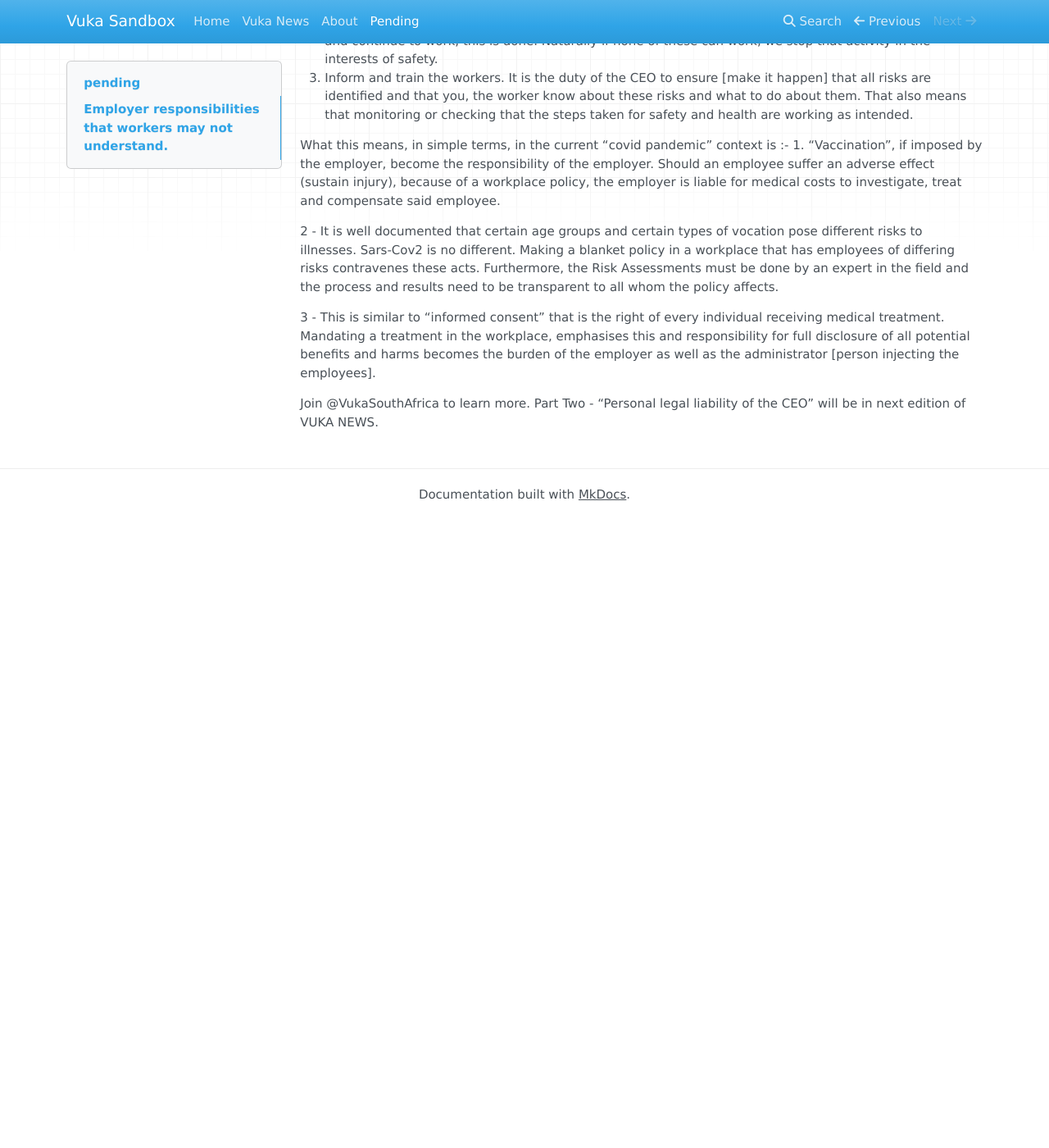
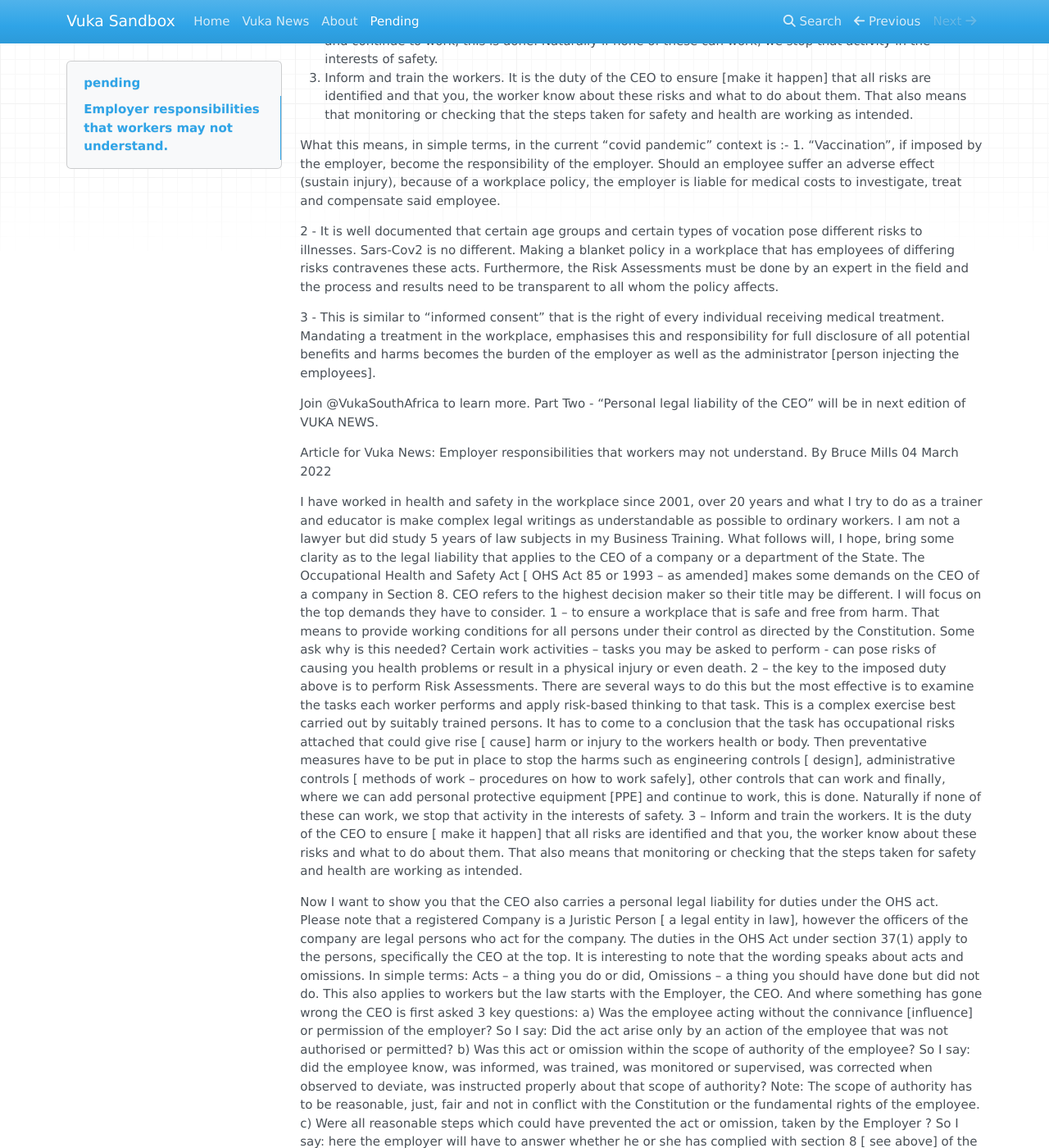
Before and after one commit to piervnk/vuka-sandbox, an MkDocs documentation site: the page built from docs/pending.md, in a window 1280 px wide and 1400 px high, scrolled down 682 px. Shown: the whole window at 82% size. Built offline with MkDocs 1.6.1, drawn with Linux system fonts in a browser that asks for light colours; nearby versions of some CDN libraries; library files that are not in the unit come from our copies; before the commit the page ends 1312 px from its top, so only the background shows below that; some of the changed text lies outside the part shown.

```diff
--- a/docs/pending.md
+++ b/docs/pending.md
@@ -11,6 +11,8 @@
 
 The Occupational Health and Safety Act [ OHS Act 85 or 1993 – as amended] makes some demands on the CEO of a company in Section 8. CEO refers to the highest decision maker so their title may be different. I will focus on the top demands they have to consider.
 
+
+
 1. To ensure a workplace that is safe and free from harm. That means to provide working conditions for all persons under their control as directed by the Constitution. Some ask why is this needed? Certain work activities – tasks you may be asked to perform - can pose risks of causing you health problems or result in a physical injury or even death.
 2. The key to the imposed duty above is to perform Risk Assessments. There are several ways to do this but the most effective is to examine the tasks each worker performs and apply risk-based thinking to that task. This is a complex exercise best carried out by suitably trained persons. It has to come to a conclusion that the task has occupational risks attached that could give rise [cause] harm or injury to the workers health or body. Then preventative measures  have to be put in place to stop the harms such as engineering controls [ design], administrative controls [methods of work – procedures on how to work safely], other controls that can work and finally, where we can add personal protective equipment [PPE] and continue to work, this is done. Naturally if none of these can work, we stop that activity in the interests of safety.
 3. Inform and train the workers. It is the duty of the CEO to ensure [make it happen] that all risks are identified and that you, the worker know about these risks and what to do about them. That also means that monitoring or checking that the steps taken for safety and health are working as intended.
@@ -23,4 +25,30 @@
 3 - This is similar to “informed consent” that is the right of every individual receiving medical treatment. Mandating a treatment in the workplace, emphasises this and responsibility for full disclosure of all potential benefits and harms becomes the burden of the employer as well as the administrator [person injecting the employees].
 
 Join @VukaSouthAfrica to learn more.
-Part Two - “Personal legal liability of the CEO” will be in next edition of VUKA NEWS.
+Part Two - “Personal legal liability of the CEO” will be in next edition of
+VUKA NEWS.
+
+
+Article for Vuka News:
+Employer responsibilities that workers may not understand.
+By Bruce Mills  04 March 2022
+
+I have worked in health and safety in the workplace since 2001, over 20 years and what I try to do as a trainer and educator is make complex legal writings as understandable as possible to ordinary workers. I am not a lawyer but did study 5 years of law subjects in my Business Training. What follows will, I hope, bring some clarity as to the legal liability that applies to the CEO of a company or a department of the State.
+The Occupational Health and Safety Act [ OHS Act 85 or 1993 – as amended] makes some demands on the CEO of a company in Section 8. CEO refers to the highest decision maker so their title may be different. I will focus on the top demands they have to consider.
+1 – to ensure a workplace that is safe and free from harm. That means to provide working conditions for all persons under their control as directed by the Constitution. Some ask why is this needed? Certain work activities – tasks you may be asked to perform - can pose risks of causing you health problems or result in a physical injury or even death.
+2 – the key to the imposed duty above is to perform Risk Assessments. There are several ways to do this but the most effective is to examine the tasks each worker performs and apply risk-based thinking to that task. This is a complex exercise best carried out by suitably trained persons. It has to come to a conclusion that the task has occupational risks attached that could give rise [ cause] harm or injury to the workers health or body. Then preventative measures  have to be put in place to stop the harms such as engineering controls [ design], administrative controls [ methods of work – procedures on how to work safely], other controls that can work and finally, where we can add personal protective equipment [PPE] and continue to work, this is done. Naturally if none of these can work, we stop that activity in the interests of safety.
+3 – Inform and train the workers. It is the duty of the CEO to ensure [ make it happen] that all risks are identified and that you, the worker know about these risks and what to do about them. That also means that monitoring or checking that the steps taken for safety and health are working as intended.
+
+Now I want to show you that the CEO also carries a personal legal liability for duties under the OHS act. Please note that a registered Company is a Juristic Person [ a legal entity in law], however the officers of the company are legal persons who act for the company. The duties in the OHS Act under section 37(1) apply to the persons, specifically the CEO at the top.
+It is interesting to note that the wording speaks about acts and omissions.
+In simple terms: Acts – a thing you do or did, Omissions – a thing you should have done but did not do.
+This also applies to workers but the law starts with the Employer, the CEO. And where something has gone wrong the CEO is first asked 3 key questions:
+    a) Was the employee acting without the connivance [influence] or permission of the employer?  So I say: Did the act arise only by an action of the employee that was not authorised or permitted?
+    b) Was this act or omission within the scope of authority of the employee? So I say: did the employee know, was informed, was trained, was monitored or supervised, was corrected when observed to deviate, was instructed properly about that scope of authority? Note: The scope of authority has to be reasonable, just, fair and not in conflict with the Constitution or the fundamental rights of the employee.
+    c) Were all reasonable steps which could have prevented the act or omission, taken by the Employer ? So I say: here the employer will have to answer whether he or she has complied with section 8 [ see above] of the Act to its Fullest Extent, as well as with other relevant sections of this Act [ including the Regulations].
+
+What does this all really mean? The CEO must have a System in place to ensure he or she is protected properly so that the CEO will not be DEEMED to have committed the act or omission themselves. They can be prosecuted for failure to have discharged these duties in their personal capacity [ cannot say ‘the company’ is at fault] even if it was done or not done by an employee!
+Does your CEO actually know their duties and legal obligations as imposed on them by the OHA Act?
+A final point: when considering the acts or omissions that may be laid at the feet of the CEO, the reasonable steps taken will be examined. An in-depth look will be taken into the instruction(s) issued by the CEO, or delegated appointees [managers], to establish whether it was lawful, just, fair and in line with the Constitution and the fundamental rights of the employee.
+If you, the employee, knew to do something or not to do it and went ahead anyway, you can be prosecuted in a Court of law. You can’t assume you can push this onto the CEO. In like manner, the CEO cannot issue instructions or fail to issue suitable instructions that resulted in injury, ill health or death, and think they can lay this as an act of ‘human error’ at the feet of the employee. Both will be adjudicated through prosecution and deep examination in a Court of law. Violations of an Act of Parliament are criminal in nature.
+Conclusion: Everyone in the workplace needs to respect and consider the needs of a safe and healthy workplace with regard to everyone else, including visitors and contractors. I hope this article has given you, the reader, some insight on this small part of the OHS Act. If you work from home under the ‘direction and control’ of your employer, that may have to be a subject for another day.
```
Also changed, not shown: docs/Vuka_News.md (+16 -0 lines), 2 other files.
